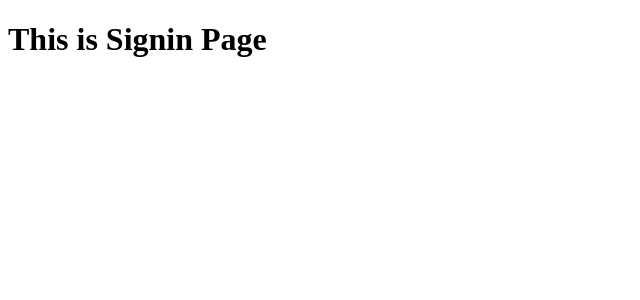
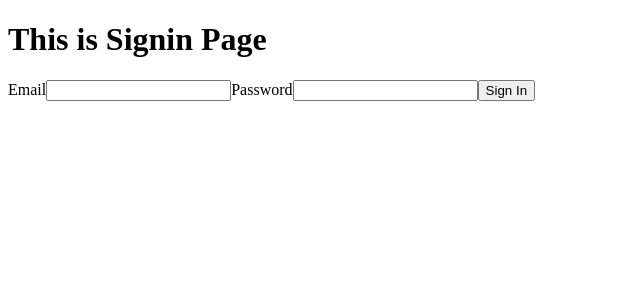
Before and after one commit to blueline1984/wanted-pre-onboarding-frontend, a React (Create React App) app: page /signin in a window 1280 px wide. Shown: the top 300 px of the page, without its empty margins (0-640 px from the left). Built offline with nearby package versions, Linux system fonts and the light colour scheme.

Commit message:
feature: SignIn Page UI 작업

```diff
--- a/src/components/Form/Form.jsx
+++ b/src/components/Form/Form.jsx
@@ -1,15 +1,18 @@
 import * as S from "./Form.styled";
+import Button from "../Button/Button";
 
-const Form = () => {
+const Form = ({ onSubmit, onButtonClick, buttonText, buttonDataTestId }) => {
   return (
-    <S.Form>
-      <S.Label>
-        <S.Input />
-      </S.Label>
-      <S.Label>
-        <S.Input />
-      </S.Label>
-      <button>가입하기</button>
+    <S.Form onSubmit={onSubmit}>
+      <S.Label htmlFor="email">Email</S.Label>
+      <S.Input id="email" type="email" />
+      <S.Label htmlFor="password">Password</S.Label>
+      <S.Input id="password" type="password" />
+      <Button
+        onButtonClick={onButtonClick}
+        buttonText={buttonText}
+        buttonDataTestId={buttonDataTestId}
+      />
     </S.Form>
   );
 };
--- a/src/pages/SignIn.jsx
+++ b/src/pages/SignIn.jsx
@@ -1,7 +1,20 @@
+import Form from "../components/Form/Form";
+
 const SignInPage = () => {
+  const handleSubmitSignIn = (e) => {
+    e.preventDefault();
+  };
   return (
     <>
       <h1>This is Signin Page</h1>
+      <Form
+        onSubmit={handleSubmitSignIn}
+        onButtonClick={() => {
+          console.log("signin");
+        }}
+        buttonText="Sign In"
+        dataTestId="signin-button"
+      />
     </>
   );
 };
```
